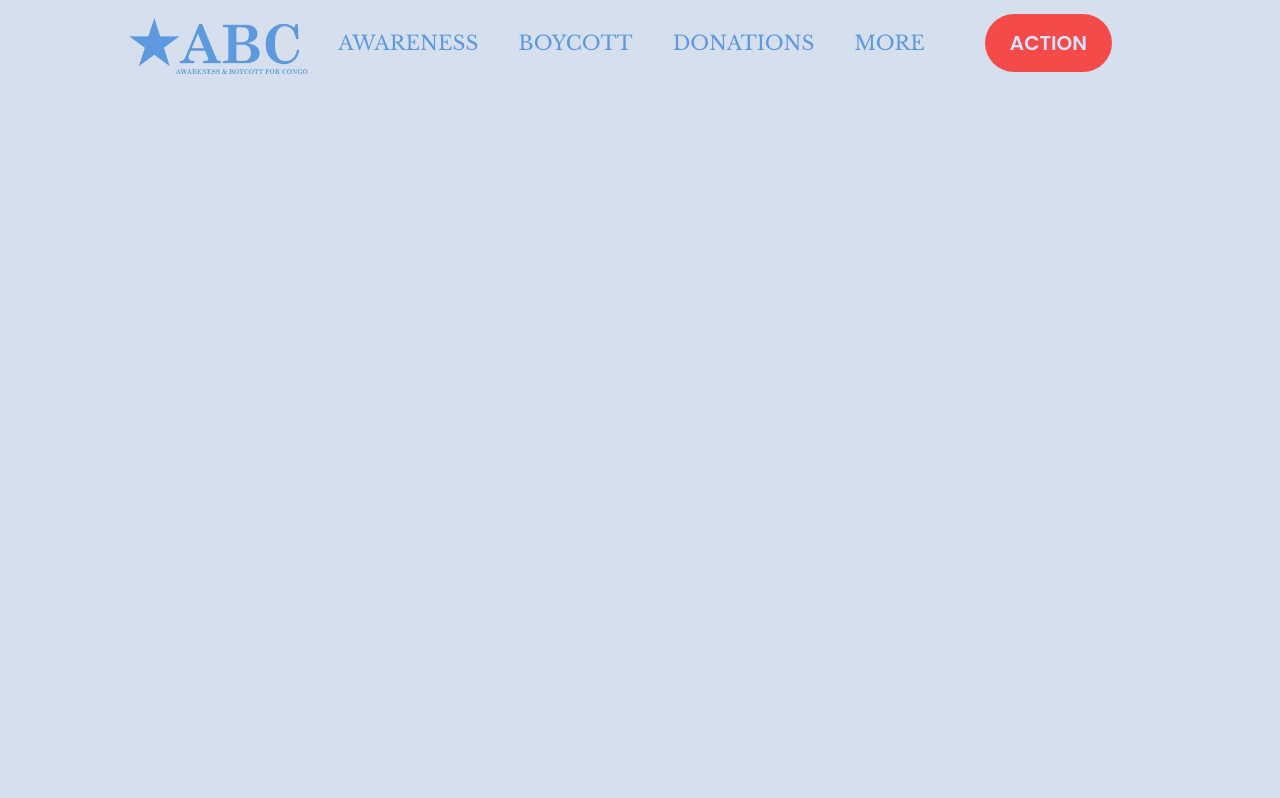
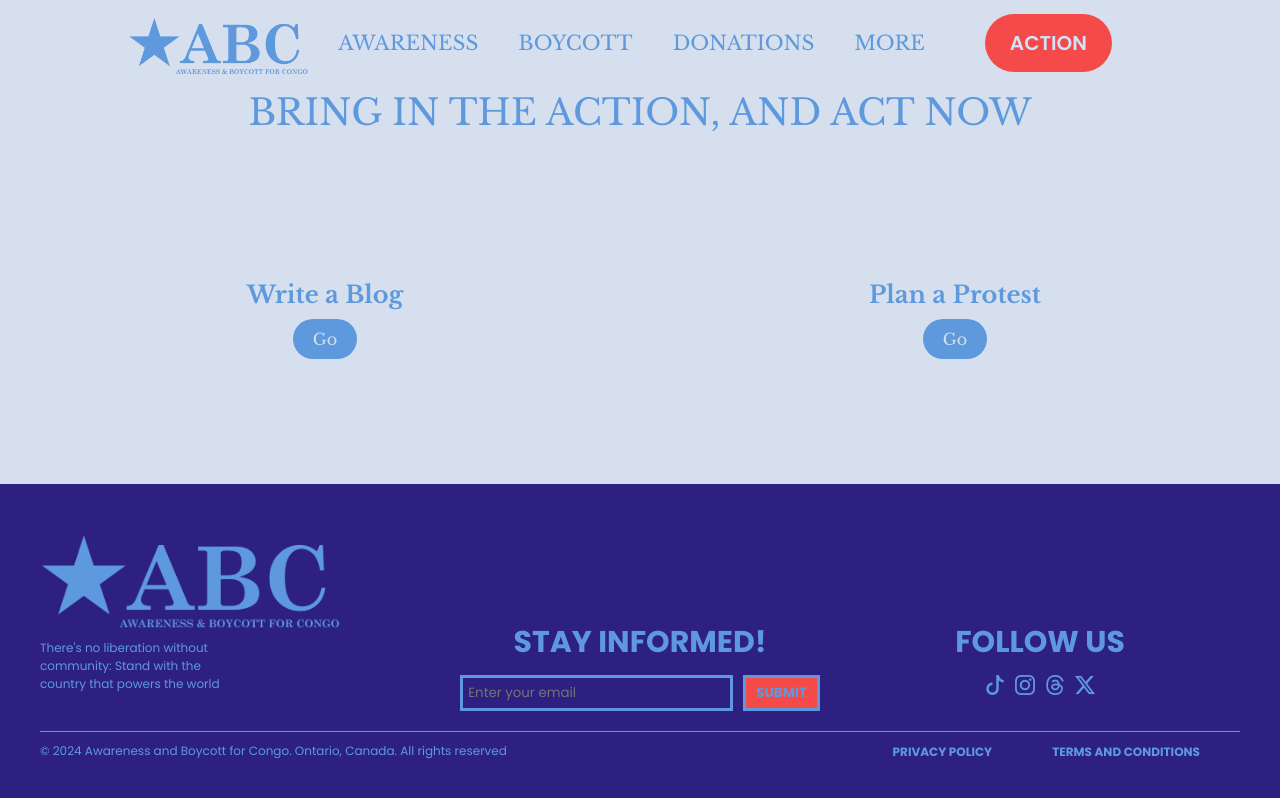
Before and after one commit to Bwenkayembe/SEG3525_Project2, a React (Vite) app: page /action in a window 1280 px wide. Built offline with nearby package versions, Linux system fonts and the light colour scheme.

Commit message:
action page done

```diff
--- a/src/pages/Action/Action.css
+++ b/src/pages/Action/Action.css
@@ -0,0 +1,177 @@
+.action-container {
+    background-color: #D6DFEE;
+    display: flex;
+    flex-direction: column;
+    align-items: center;
+    justify-content: space-between;
+    min-height: 100vh;
+    font-family: 'Poppins', sans-serif;
+  }
+
+  .action-header {
+    color: #5E99DD;
+    font-size: 36px;
+    text-align: center;
+    margin: 20px 0;
+    margin-top: 90px;
+  }
+
+  .action-buttons {
+    display: flex;
+    justify-content: center;
+    gap: 20px;
+    width: 100%;
+    padding: 20px;
+  }
+
+  .action-button-container {
+    text-align: center;
+    flex: 1;
+  }
+
+  .action-title {
+    font-size: 24px;
+    color: #5E99DD;
+    margin-bottom: 10px;
+  }
+
+  .action-button {
+    padding: 10px 20px;
+    font-size: 16px;
+    font-family: 'Libre Baskerville', serif;
+    color: #D6DFEE;
+    background-color: #5E99DD;
+    border: none;
+    border-radius: 20px;
+    cursor: pointer;
+    transition: background-color 0.3s ease;
+  }
+
+  .action-button:hover {
+    background-color: #2D2081;
+  }
+
+  /* Footer Styling */
+  .footer {
+    font-family: 'Poppins', sans-serif;
+    background-color: #2D2081;
+    color: #5E99DD;
+    padding: 40px;
+    width: 100%;
+  }
+
+  .footer-content {
+    display: flex;
+    justify-content: space-between;
+    align-items: flex-start;
+    margin-bottom: 20px;
+  }
+
+  .logo-section {
+    flex: 1;
+  }
+
+  .footer-logo {
+    width: 300px;
+    margin-bottom: 10px;
+  }
+
+  .footer-bottom p, b {
+    font-family: 'Poppins', sans-serif;
+  }
+
+  .tagline {
+    font-size: 12px;
+    max-width: 200px;
+  }
+
+  .stay-informed-section, .social-section {
+    margin-top: 96px;
+    flex: 1;
+    text-align: center;
+    display: flex;
+    flex-direction: column;
+    justify-content: center;
+  }
+
+  h3 {
+    color: #5E99DD;
+    font-size: 30px;
+    margin-bottom: 10px;
+    text-transform: uppercase;
+  }
+
+  .subscribe-form {
+    display: flex;
+    justify-content: center;
+  }
+
+  .emailInput {
+    color: #5E99DD;
+    padding: 5px;
+    border: 3px solid #5E99DD;
+    background-color: transparent;
+  }
+
+  .submit-button {
+    font-weight: bold;
+    margin-left: 10px;
+    padding: 5px 10px;
+    background-color: #F44A4A;
+    color: #5E99DD;
+    border: 3px solid #5E99DD;
+    cursor: pointer;
+  }
+
+  .social-icons {
+    display: flex;
+    justify-content: center;
+    gap: 10px;
+  }
+
+  .social-icons a {
+    color: #5E99DD;
+    font-size: 20px;
+  }
+
+  .footer-bottom {
+    border-top: 1px solid #5E99DD;
+    padding-top: 10px;
+    font-size: 12px;
+    display: flex;
+    justify-content: space-between;
+    align-items: center;
+  }
+
+  .footer-links a {
+    color: #5E99DD;
+    text-decoration: none;
+    margin-left: 20px;
+    margin-right: 40px;
+  }
+
+  @media (max-width: 768px) {
+    .footer-content {
+      flex-direction: column;
+      align-items: center;
+    }
+
+    .logo-section, .stay-informed-section, .social-section {
+      margin-bottom: 20px;
+      text-align: center;
+    }
+
+    .footer-bottom {
+      flex-direction: column;
+      text-align: center;
+    }
+
+    .footer-links {
+      margin-top: 10px;
+    }
+
+    .footer-links a {
+      display: block;
+      margin: 5px 0;
+    }
+  }
--- a/src/pages/Action/Action.jsx
+++ b/src/pages/Action/Action.jsx
@@ -1,11 +1,59 @@
-import React from 'react'
+import React from 'react';
+import './Action.css';
+import ActionContent from './ActionContent';
+import logo from '/images/Group3.png'; // Adjust the path as needed
 
 const Action = () => {
   return (
-    <div>
+    <div className="action-container">
+      <header className="action-header">
+        BRING IN THE ACTION, AND ACT NOW
+      </header>
+      <div className="action-buttons">
+        <div className="action-button-container">
+          <h2 className="action-title">Write a Blog</h2>
+          <ActionContent type="blog" />
+        </div>
+        <div className="action-button-container">
+          <h2 className="action-title">Plan a Protest</h2>
+          <a href="https://ccla.org/wp-content/uploads/2021/12/Know-Your-Rights-Protesters.pdf" target="_blank" rel="noopener noreferrer">
+            <button className="action-button">Go</button>
+          </a>
+        </div>
+      </div>
+      <footer className="footer">
+        <div className='footer-content'>
+          <div className='logo-section'>
+            <img src={logo} alt="ABC Logo" className='footer-logo' />
+            <p className='tagline'>There's no liberation without community: Stand with the country that powers the world</p>
+          </div>
+          <div className='stay-informed-section'>
+            <h3>STAY INFORMED!</h3>
+            <form className='subscribe-form'>
+              <input type='email' placeholder='Enter your email' className='emailInput' required />
+              <button type='submit' className='submit-button'>SUBMIT</button>
+            </form>
+          </div>
+          <div className='social-section'>
+            <h3>FOLLOW US</h3>
+            <div className='social-icons'>
+              <a href="#"><i className="bi bi-tiktok"></i></a>
+              <a href="#"><i className="bi bi-instagram"></i></a>
+              <a href="#"><i className="bi bi-threads"></i></a>
+              <a href="#"><i className="bi bi-twitter-x"></i></a>
+            </div>
+          </div>
+        </div>
+        <div className='footer-bottom'>
+          <p>© 2024 Awareness and Boycott for Congo. Ontario, Canada. All rights reserved</p>
+          <div className='footer-links'>
+            <a href="#"><b>PRIVACY POLICY</b></a>
+            <a href="#"><b>TERMS AND CONDITIONS</b></a>
+          </div>
+        </div>
+      </footer>
+    </div>
+  );
+};
 
-    </div>
-  )
-}
-
-export default Action
+export default Action;
--- a/src/pages/Action/ActionContent.css
+++ b/src/pages/Action/ActionContent.css
@@ -0,0 +1,67 @@
+.action-modal {
+    display: flex;
+    justify-content: center;
+    align-items: center;
+    position: fixed;
+    z-index: 1;
+    left: 0;
+    top: 0;
+    width: 100%;
+    height: 100%;
+    overflow: auto;
+    background-color: rgba(0, 0, 0, 0.4);
+  }
+
+  .action-modal-content {
+    background-color: #fefefe;
+    margin: 15% auto;
+    padding: 20px;
+    border: 1px solid #888;
+    width: 80%;
+    max-width: 500px;
+    text-align: center;
+    font-family: 'Poppins', sans-serif;
+  }
+
+  .action-close {
+    color: #aaa;
+    float: right;
+    font-size: 28px;
+    font-weight: bold;
+  }
+
+  .action-close:hover,
+  .action-close:focus {
+    color: black;
+    text-decoration: none;
+    cursor: pointer;
+  }
+
+  .action-textarea {
+    width: 100%;
+    height: 150px;
+    margin-bottom: 10px;
+    padding: 10px;
+    font-family: 'Poppins', sans-serif;
+  }
+
+  .action-button {
+    padding: 10px 20px;
+    font-size: 16px;
+    font-family: 'Libre Baskerville', serif;
+    color: #D6DFEE;
+    background-color: #5E99DD;
+    border: none;
+    border-radius: 20px;
+    cursor: pointer;
+    transition: background-color 0.3s ease;
+  }
+
+  .action-button:hover {
+    background-color: #2D2081;
+  }
+
+  .action-message {
+    margin-top: 10px;
+    font-family: 'Libre Baskerville', serif;
+  }
--- a/src/pages/Action/ActionContent.jsx
+++ b/src/pages/Action/ActionContent.jsx
@@ -1,11 +1,34 @@
-import React from 'react'
+import React, { useState } from 'react';
+import './ActionContent.css';
 
-const ActionContent = () => {
+const ActionContent = ({ type }) => {
+  const [showModal, setShowModal] = useState(false);
+  const [submitted, setSubmitted] = useState(false);
+
+  const handleSubmit = () => {
+    setSubmitted(true);
+  };
+
   return (
     <div>
+      <button className="action-button" onClick={() => setShowModal(true)}>Go</button>
+      {showModal && (
+        <div className="action-modal">
+          <div className="action-modal-content">
+            <span className="action-close" onClick={() => setShowModal(false)}>&times;</span>
+            <h2 className="action-modal-header">{type === 'blog' ? 'Write Your Blog' : 'Plan Your Protest'}</h2>
+            {type === 'blog' && (
+              <div>
+                <textarea className="action-textarea" placeholder="Write your blog here..."></textarea>
+                <button className="action-button" onClick={handleSubmit}>Submit</button>
+                {submitted && <p className="action-message">Thank you for submitting, your blog will be read by one of our superiors.</p>}
+              </div>
+            )}
+          </div>
+        </div>
+      )}
+    </div>
+  );
+};
 
-    </div>
-  )
-}
-
-export default ActionContent
+export default ActionContent;
--- a/src/pages/More/Know.css
+++ b/src/pages/More/Know.css
@@ -49,21 +49,22 @@
 
 .articles, .books, .videos {
   display: flex;
-  flex-direction: column; /* Arrange items vertically */
-  align-items: center; /* Center items */
+  flex-wrap: wrap; /* Allow items to wrap to next row */
+  justify-content: center; /* Center items */
 }
 
 .card {
   background-color: #fff;
   color: #2D2081;
   padding: 20px;
-  margin: 10px 0;
+  margin: 10px;
   border-radius: 10px;
   box-shadow: 0 4px 6px rgba(0, 0, 0, 0.1);
   cursor: pointer;
   transition: transform 0.2s;
-  width: 80%; /* Adjust width as needed */
+  width: calc(25% - 40px); /* Adjust width to fit 4 cards per row, accounting for margins */
   text-align: center; /* Center text in cards */
+  box-sizing: border-box; /* Include padding and border in width calculation */
 }
 
 .card:hover {
```
